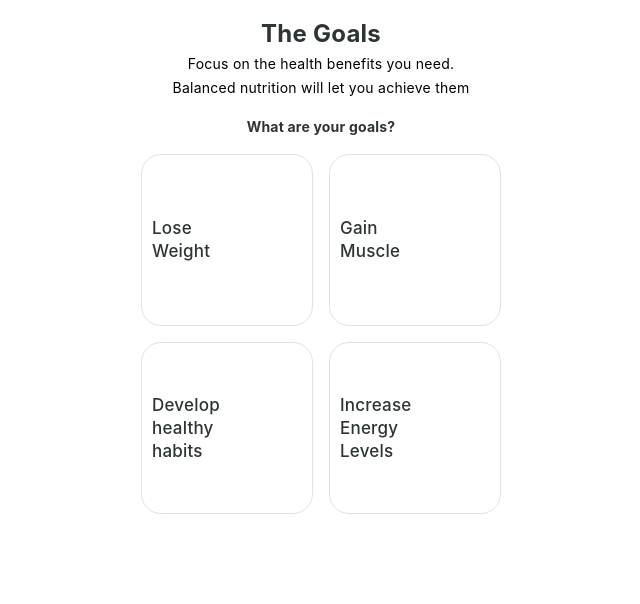
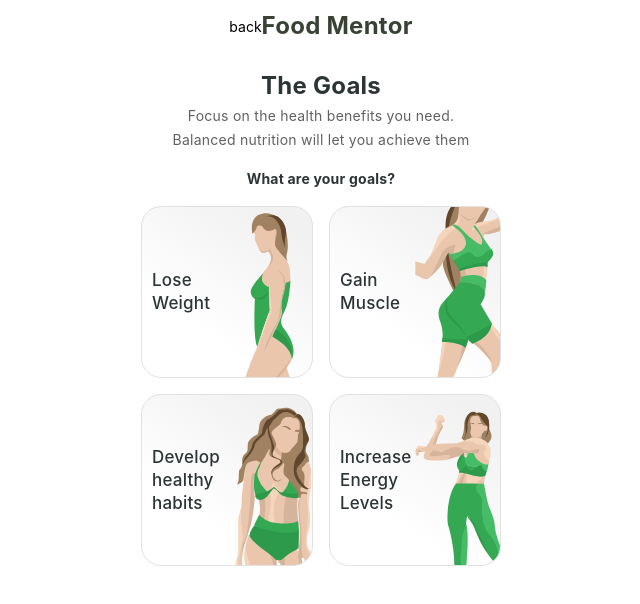
Before and after one commit to AleksandrSherehkov/foodMentor, a React (Vite) app: page / in a window 1280 px wide. Shown: the top 604 px of the page, without its empty margins (319-959 px from the left). Built offline with nearby package versions, Linux system fonts and the light colour scheme.

Commit message:
ADD:Hover and focuse

```diff
--- a/src/App.tsx
+++ b/src/App.tsx
@@ -1,9 +1,13 @@
+import { Header } from './components/Header/Header';
 import { MultiStepForm } from './components/MultiStepForm/MultiStepForm';
 
 export const App = () => {
   return (
-    <main>
-      <MultiStepForm />
-    </main>
+    <>
+      <Header />
+      <main>
+        <MultiStepForm />
+      </main>
+    </>
   );
 };
--- a/src/components/Behaviors/Behaviors.tsx
+++ b/src/components/Behaviors/Behaviors.tsx
@@ -66,7 +66,11 @@ export const Behaviors: FC<BehaviorsProps> = ({ onNext, onBack, formData, setFor
           {behaviors.map(behavior => (
             <label
               key={behavior.name}
-              className="flex items-center py-3 pl-[15px] pr-6 min-w-[172px] border rounded-[15px] border-separatorLight"
+              className={`flex items-center py-3 pl-[15px] pr-6 min-w-[172px] border rounded-[15px] border-separatorLight transition duration-300 ease-in-out ${
+                formData.destructiveBehaviors[behavior.name]
+                  ? 'border-blue-500 shadow-lg'
+                  : 'hover:border-green-500 hover:shadow-md'
+              } focus-within:ring-2 focus-within:ring-offset-2 focus-within:ring-blue-500`}
             >
               <input
                 className="sr-only"
--- a/src/components/Button/Button.tsx
+++ b/src/components/Button/Button.tsx
@@ -8,13 +8,18 @@ interface ButtonProps {
 }
 
 export const Button: FC<ButtonProps> = ({ onClick, text, type = 'button', isDisabled }) => {
-  const disabledClass = isDisabled ? 'opacity-30' : null;
+  const baseClasses =
+    'flex justify-center items-center w-full p-3 text-[18px] font-bold leading-[26px] tracking-[0.2px] rounded-xl';
+  const enabledClasses =
+    'bg-disableGreen transition duration-300 ease-in-out hover:bg-green-700 focus:outline-none focus:ring-2 focus:ring-offset-2 focus:ring-blue-500';
+  const disabledClasses = 'opacity-30 bg-disableGreen';
+
   return (
     <button
       type={type}
       onClick={onClick}
       disabled={isDisabled}
-      className={`${disabledClass} disabledClass flex justify-center items-center bg-disableGreen w-full p-3 text-[18px] font-bold  leading-[26px] tracking-[0.2px] rounded-xl`}
+      className={`${baseClasses} ${isDisabled ? disabledClasses : enabledClasses}`}
     >
       {text}
     </button>
--- a/src/components/Goal/Goal.tsx
+++ b/src/components/Goal/Goal.tsx
@@ -7,10 +7,26 @@ interface GoalProps {
 }
 
 const options = [
-  { label: 'Lose\n Weight', value: 'Lose Weight', bg: 'goalBgA' },
-  { label: 'Gain\n Muscle', value: 'Gain Muscle', bg: 'goalBgB' },
-  { label: 'Develop\n healthy\n habits', value: 'Develop healthy habits', bg: 'goalBgC' },
-  { label: 'Increase\n Energy\n Levels', value: 'Increase Energy Levels', bg: 'goalBgD' },
+  {
+    label: 'Lose\n Weight',
+    value: 'Lose Weight',
+    bg: '/src/assets/images/goalA.svg',
+  },
+  {
+    label: 'Gain\n Muscle',
+    value: 'Gain Muscle',
+    bg: '/src/assets/images/goalB.svg',
+  },
+  {
+    label: 'Develop\n healthy\n habits',
+    value: 'Develop healthy habits',
+    bg: '/src/assets/images/goalC.svg',
+  },
+  {
+    label: 'Increase\n Energy\n Levels',
+    value: 'Increase Energy Levels',
+    bg: '/src/assets/images/goalD.svg',
+  },
 ];
 
 export const Goal: FC<GoalProps> = ({ onNext, goal }) => {
@@ -34,7 +50,14 @@ export const Goal: FC<GoalProps> = ({ onNext, goal }) => {
           {options.map(option => (
             <label
               key={option.value}
-              className={`flex items-center pl-[10px] size-[172px] border rounded-[20px] border-separatorLight bg-${option.bg} bg-content bg-no-repeat bg-right`}
+              style={{
+                backgroundImage: `url(${option.bg}), linear-gradient(214deg, #F1F1F1 12.33%, #FFF 69.93%)`,
+              }}
+              className={`flex items-center cursor-pointer pl-[10px] size-[172px] border rounded-[20px] border-separatorLight bg-content bg-no-repeat bg-right transition duration-300 ease-in-out ${
+                goal === option.value
+                  ? 'border-blue-500 shadow-lg scale-105'
+                  : 'hover:border-green-500 hover:shadow-md hover:scale-105'
+              } focus-within:ring-2 focus-within:ring-offset-2 focus-within:ring-blue-500`}
             >
               <input
                 className="sr-only"
--- /dev/null
+++ b/src/components/Header/Header.tsx
@@ -0,0 +1,8 @@
+export const Header = () => {
+  return (
+    <header className="w-full flex justify-center items-center py-2 px-5">
+      <button type="button">back</button>
+      <p className="text-2xl font-bold leading-9 tracking-[0.25px] text-depGray">Food Mentor</p>
+    </header>
+  );
+};
--- a/src/components/MeasureYourself/MeasureYourself.tsx
+++ b/src/components/MeasureYourself/MeasureYourself.tsx
@@ -60,12 +60,12 @@ export const MeasureYourself: FC<MeasureYourselfProps> = ({
         Back
       </button>
       <form onSubmit={handleSubmit}>
-        <fieldset className="flex  mb-[10px] ">
+        <fieldset className="flex  mb-[10px]">
           <legend className="sr-only mb-[15px] text-generalBlack text-sm font-bold leading-[24px] tracking-[0.2px] text-center">
             Measurement system:
           </legend>
           <label
-            className={`flex justify-center items-center w-1/2 py-[6px] pl-3 border-y border-l rounded-l-[10px] border-disableGreen ${
+            className={`flex justify-center items-center cursor-pointer w-1/2 py-[6px] pl-3 border-y border-l rounded-l-[10px] border-disableGreen ${
               formData.measurements === 'imperial' ? 'bg-liteGreen' : ''
             }`}
           >
@@ -82,7 +82,7 @@ export const MeasureYourself: FC<MeasureYourselfProps> = ({
             </p>
           </label>
           <label
-            className={`flex justify-center items-center w-1/2 py-[6px] px-3 border-y border-r rounded-r-[10px] border-disableGreen ${
+            className={`flex justify-center items-center cursor-pointer w-1/2 py-[6px] px-3 border-y border-r rounded-r-[10px] border-disableGreen ${
               formData.measurements === 'metric' ? 'bg-liteGreen' : ''
             }`}
           >
@@ -100,14 +100,14 @@ export const MeasureYourself: FC<MeasureYourselfProps> = ({
           </label>
         </fieldset>
         <input
-          className="placeholder:text-darkgray placeholder:text-sm placeholder:font-normal placeholder:leading-6 placeholder:tracking-[0.25px] w-full border mb-[10px]  py-5 px-[15px] border rounded-[10px] border-separatorLight"
-          type="height"
+          className="placeholder:text-darkGray placeholder:text-sm placeholder:font-normal placeholder:leading-6 placeholder:tracking-[0.25px] w-full border mb-[10px] py-5 px-[15px] border rounded-[10px] border-separatorLight outline-none transition duration-300 ease-in-out hover:border-blue-300 focus:border-blue-500"
+          type="number"
           placeholder={heightPlaceholder}
           value={height}
           onChange={e => setFormData({ ...formData, height: e.target.value })}
         />
         <input
-          className="placeholder:text-darkgray placeholder:text-sm placeholder:font-normal placeholder:leading-6 placeholder:tracking-[0.25px] w-full border mb-[45px]  py-5 px-[15px] border rounded-[10px] border-separatorLight "
+          className="placeholder:text-darkGray placeholder:text-sm placeholder:font-normal placeholder:leading-6 placeholder:tracking-[0.25px] w-full border mb-[45px]  py-5 px-[15px] border rounded-[10px] border-separatorLight outline-none transition duration-300 ease-in-out hover:border-blue-300 focus:border-blue-500"
           type="number"
           placeholder={weightPlaceholder}
           value={weight}
--- a/src/components/PhysicalExercise/PhysicalExercise.tsx
+++ b/src/components/PhysicalExercise/PhysicalExercise.tsx
@@ -53,7 +53,11 @@ export const PhysicalExercise: FC<PhysicalExerciseProps> = ({
           {physicalExerciseOptions.map(option => (
             <label
               key={option.value}
-              className="flex  items-center min-w-[172px] py-[18px] pl-[15px] max-w-[172px] border rounded-[20px] border-separatorLight"
+              className={`flex items-center min-w-[172px] py-[18px] pl-[15px] max-w-[172px] border rounded-[20px] border-separatorLight transition duration-300 ease-in-out ${
+                formData.activity === option.value
+                  ? 'border-blue-500 shadow-lg scale-105'
+                  : 'hover:border-green-500 hover:shadow-md hover:scale-105'
+              } focus-within:ring-2 focus-within:ring-offset-2 focus-within:ring-blue-500`}
             >
               <input
                 className="sr-only"
--- a/tailwind.config.js
+++ b/tailwind.config.js
@@ -8,7 +8,8 @@ export default {
       },
       colors: {
         generalBlack: '#2D3436',
-        darkgray: '#616161',
+        darkGray: '#616161',
+        depGray: '#374234',
         separatorLight: '#E1E1E1',
         disableGreen: '#5FCB39',
         liteGreen: 'rgba(95, 203, 57, 0.20)',
```
